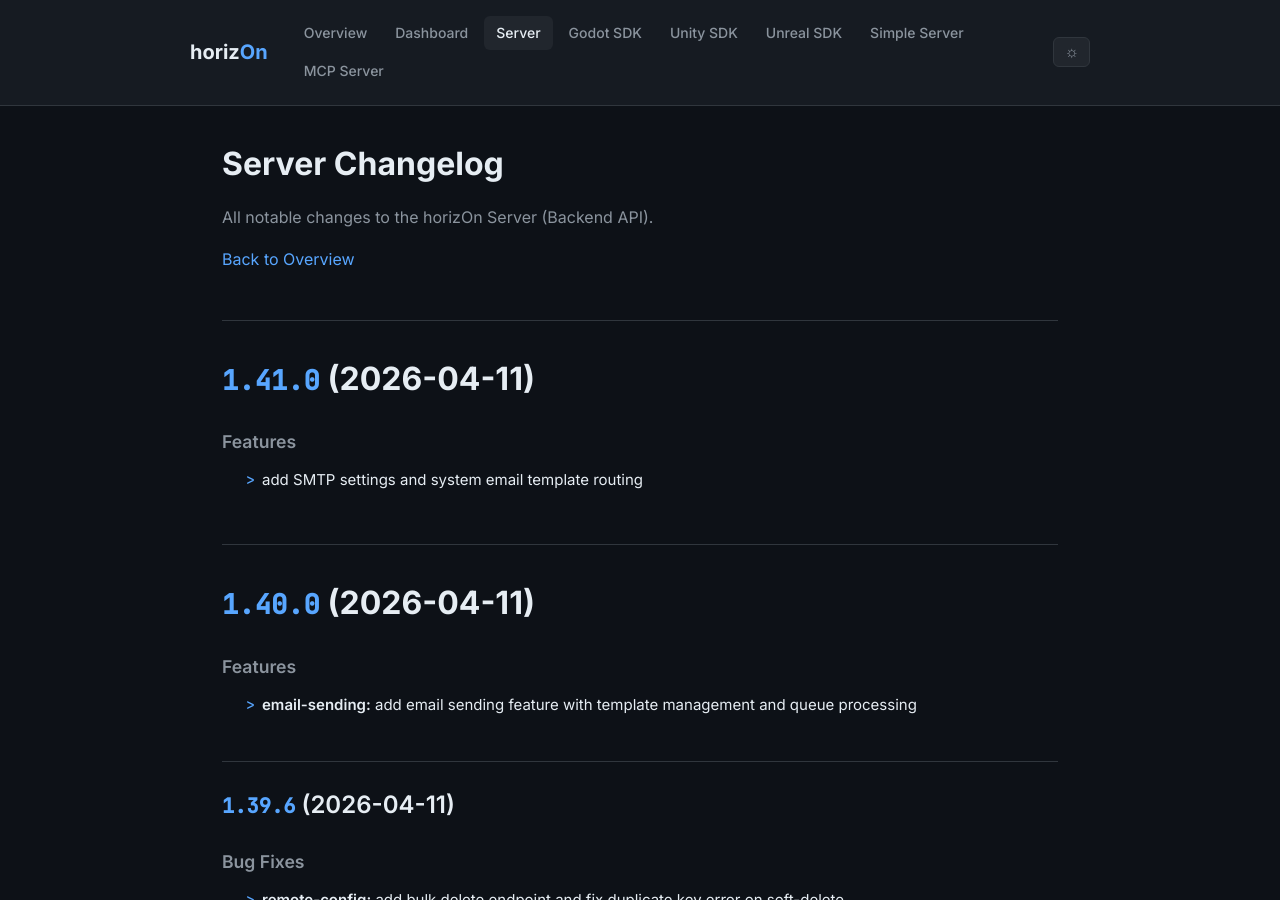
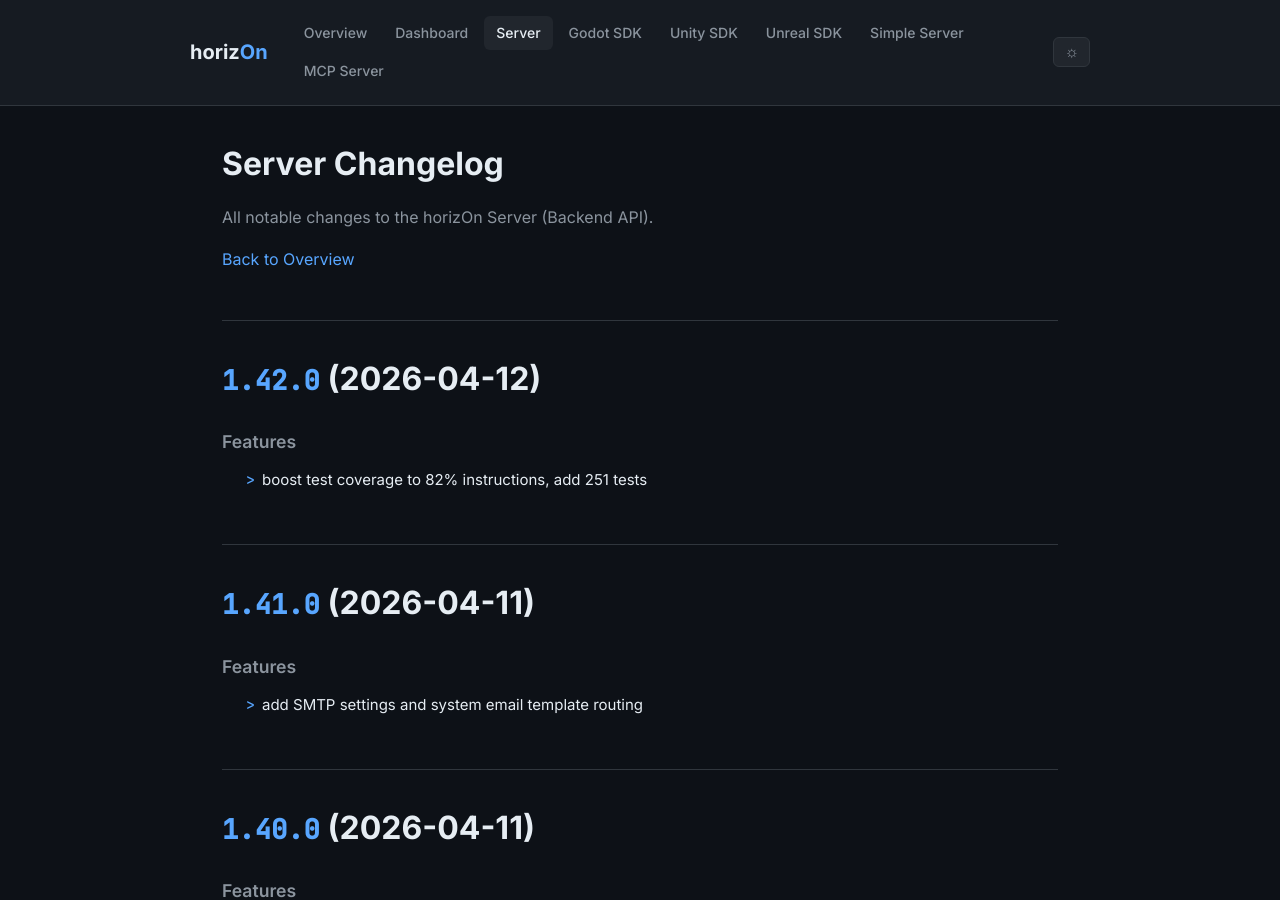
Before and after one commit to ProjectMakersDE/horizOn-Changelog, a Jekyll site: the page built from server-changelog.md, in a window 1280 px wide and 900 px high. Built offline with Jekyll 4.4.1, drawn with Linux system fonts in a browser that asks for light colours.

Commit message:
chore: sync changelogs [skip ci]

```diff
--- a/server-changelog.md
+++ b/server-changelog.md
@@ -8,6 +8,13 @@ title: Server Changelog
 All notable changes to the horizOn Server (Backend API).
 
 [Back to Overview](.)
+
+# [1.42.0](https://github.com/ProjectMakersDE/horizOn-Server/compare/v1.41.0...v1.42.0) (2026-04-12)
+
+
+### Features
+
+* boost test coverage to 82% instructions, add 251 tests ([b8f6f45](https://github.com/ProjectMakersDE/horizOn-Server/commit/b8f6f45e1cd250ffe97d7e521e576d44eb43e99b))
 
 # [1.41.0](https://github.com/ProjectMakersDE/horizOn-Server/compare/v1.40.0...v1.41.0) (2026-04-11)
 
```
Also changed, not shown: index.md (+1 -1 lines).
